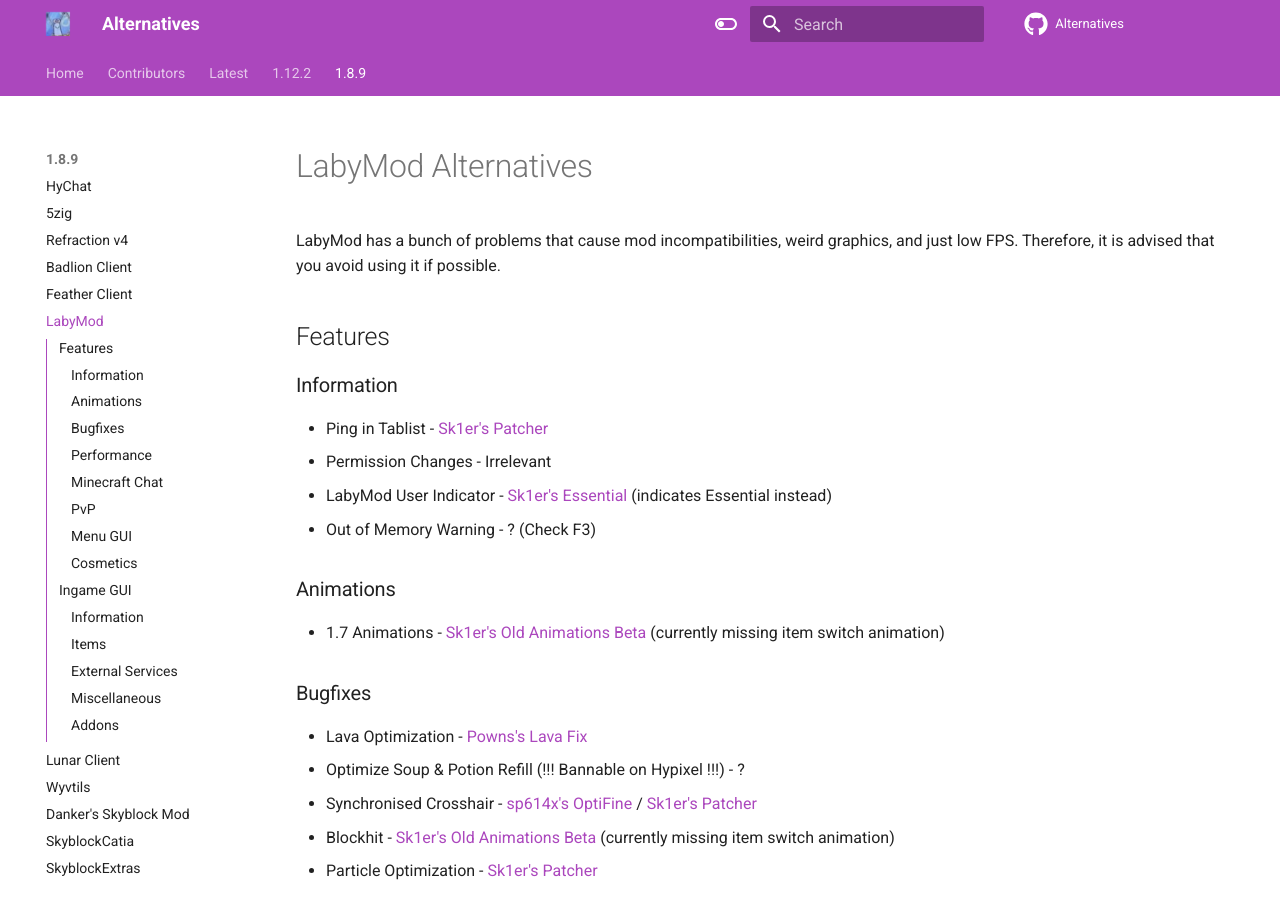
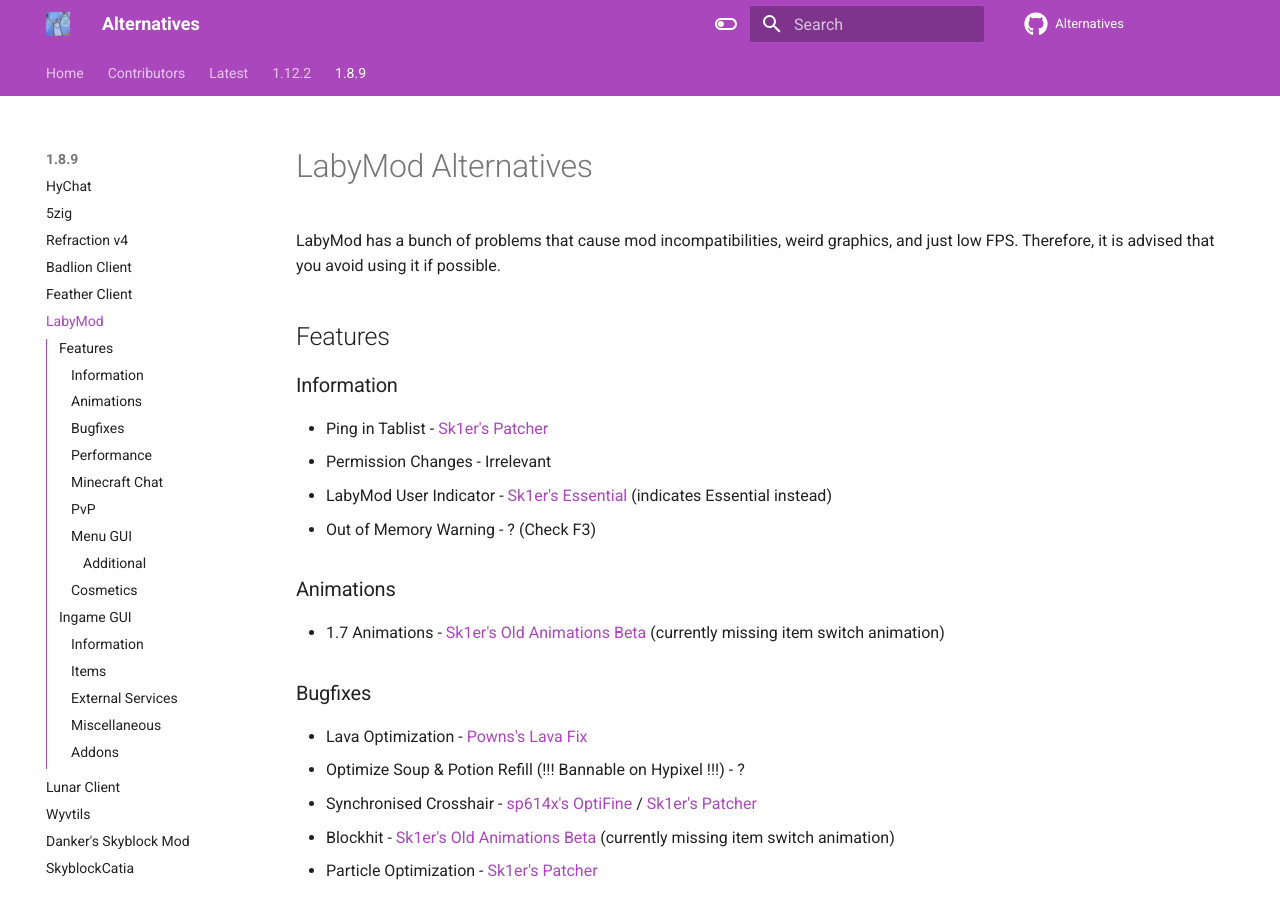
Before and after one commit to MicrocontrollersDev/Alternatives, an MkDocs documentation site: the page built from docs/1.8.9/labymod.md, in a window 1280 px wide and 900 px high. Built offline with MkDocs 1.6.1 and Material for MkDocs 9.7.7, drawn with Linux system fonts in a browser that asks for light colours; comment, search, counter and statistics services are not loaded.

Commit message:
Bring up-to-date with main repo.

```diff
--- a/docs/1.8.9/labymod.md
+++ b/docs/1.8.9/labymod.md
@@ -65,7 +65,7 @@
 * Live Serverlist - ?
 * Custom Inventory Scale - [Sk1er's Patcher](https://sk1er.club/mods/patcher)
 
-* Additional
+#### Additional
 
 * Show My Name - [Sk1er's Patcher](https://sk1er.club/mods/patcher)
 * Show Bossbar - [W-OVERFLOW's VanillaHUD](https://github.com/W-OVERFLOW/VanillaHUD/releases/latest)
```
Also changed, not shown: docs/1.8.9/lunar_client.md (+1 -0 lines).
